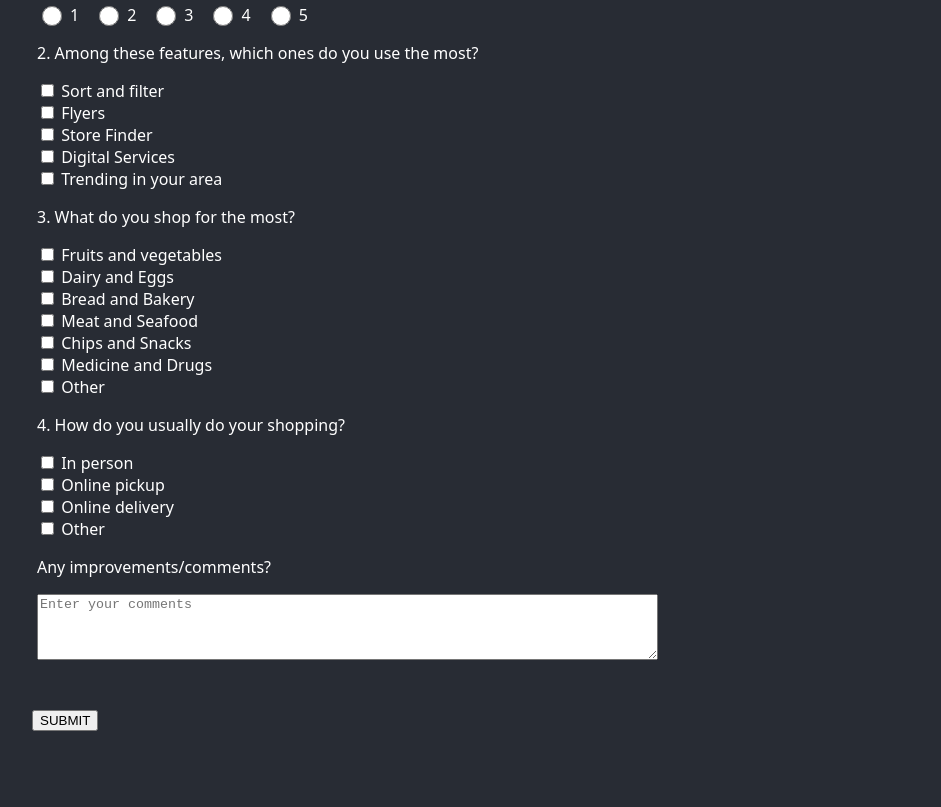
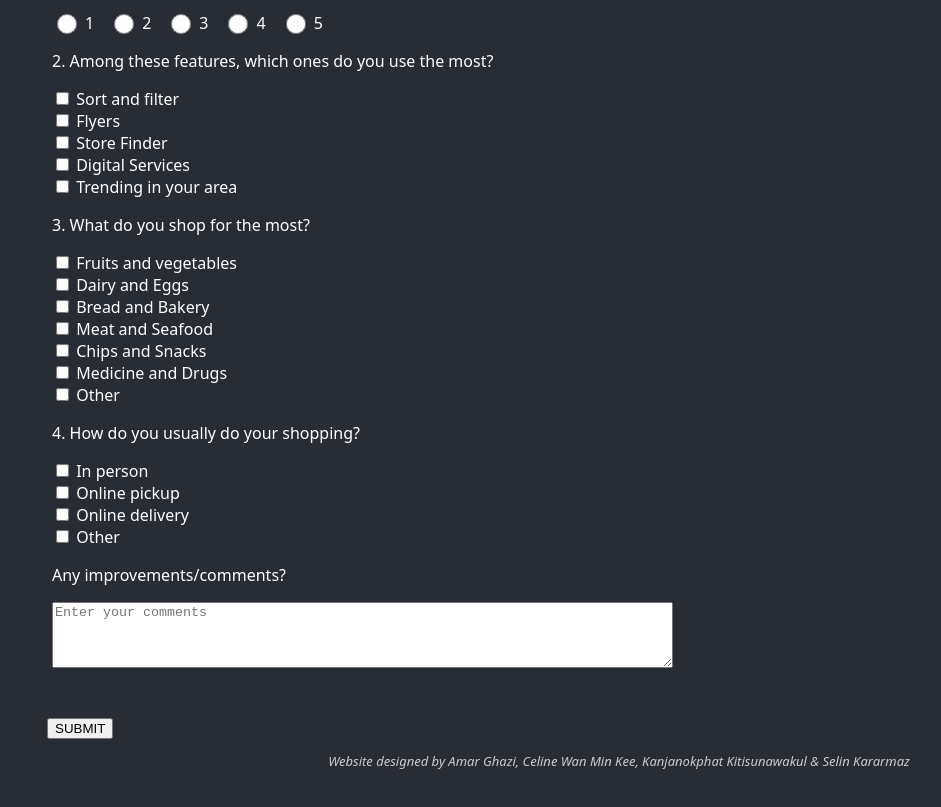
Before and after one commit to SEG3125-Group9/Lab1, a plain HTML site: page survey.html in a window 1280 px wide. Shown: the part 796-1603 px from the top of the page, without its empty margins (21-962 px from the left). Before the commit the page ends 1580 px from the top, so only its background shows below. Drawn offline with Linux system fonts and the light colour scheme.

Commit message:
Add signature

```diff
--- a/survey.css
+++ b/survey.css
@@ -7,7 +7,7 @@ html {
 }
 
 body {
-  padding: 15px
+  padding: 30px;
 }
 
 a {
@@ -15,7 +15,7 @@ a {
 }
 
 a:hover {
-  color: rgb(200, 200, 200);
+  color: #C8C8C8;
   text-decoration: underline;
 }
 
@@ -57,3 +57,10 @@ h2 {
   padding-left: 5px;
   padding-right: 15px
 }
+
+#signature {
+  text-align: center;
+  color: #CCCCCC;
+  font-style: italic;
+  font-size: 13px;
+}
--- a/survey.html
+++ b/survey.html
@@ -111,14 +111,15 @@
         <textarea id="imp" name="imp" rows="4" cols="75" placeholder="Enter your comments"></textarea>
       </div>
       </p>
-
-
     </div>
     <br>
     <div></div>
     <button id="submitButton" type="button" class="block">
       SUBMIT
+      <!-- DO CSS -->
     </button>
+    <p id="signature">Website designed by Amar Ghazi, Celine Wan Min Kee, Kanjanokphat Kitisunawakul & Selin Kararmaz
+    </p>
 </body>
 
 </html>
```
Lines whose indentation alone changed are shown as unchanged.
